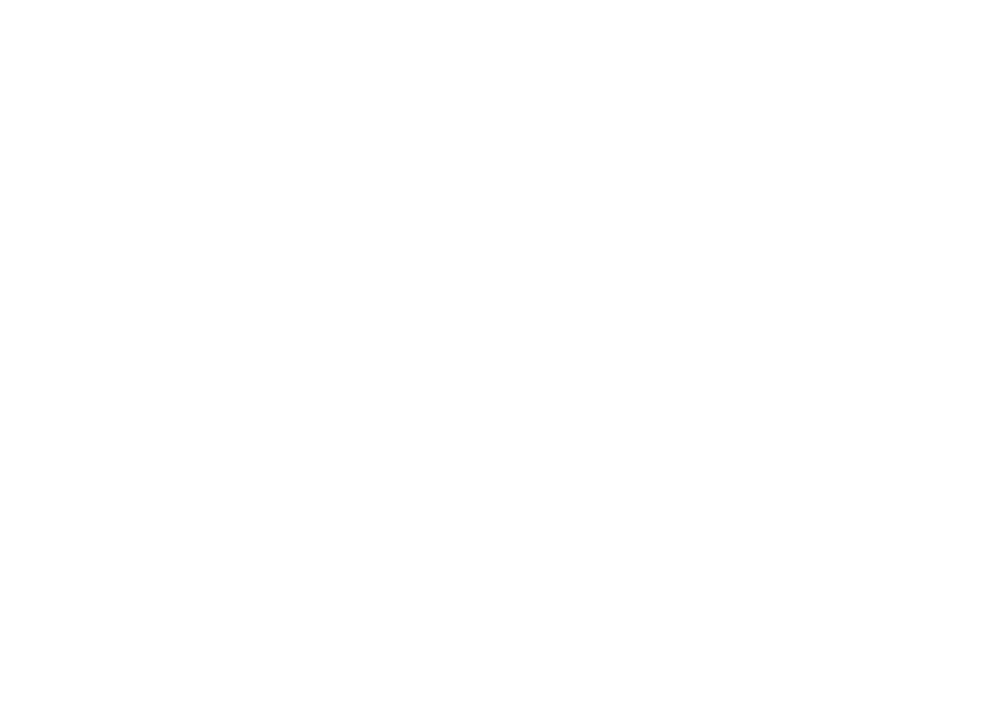
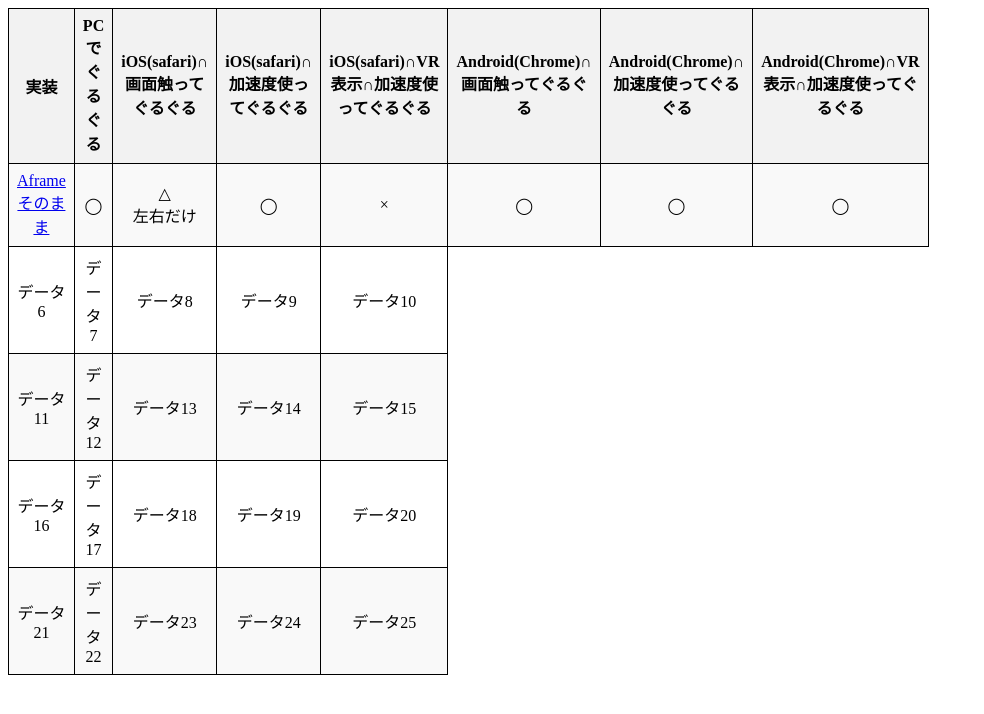
Before and after one commit to Akitamu/misereru_yatu, a plain HTML site: page index.html in a window 1280 px wide. Shown: the whole page, without its empty margins (0-984 px from the left). Drawn offline with Linux system fonts and the light colour scheme.

Commit message:
トップページを作成し表も

```diff
--- a/index.html
+++ b/index.html
@@ -3,11 +3,58 @@
   <head>
     <meta charset="utf-8" />
     <title>360度画像表示</title>
-    <script src="https://aframe.io/releases/1.6.0/aframe.min.js"></script>
+    <link rel="stylesheet" href="style.css" />
   </head>
   <body>
-    <a-scene>
-      <a-sky src="img/R0010006.JPG"></a-sky>
-    </a-scene>
+    <table>
+      <tr>
+        <th>実装</th>
+        <th>PCでぐるぐる</th>
+        <th>iOS(safari)∩画面触ってぐるぐる</th>
+        <th>iOS(safari)∩加速度使ってぐるぐる</th>
+        <th>iOS(safari)∩VR表示∩加速度使ってぐるぐる</th>
+        <th>Android(Chrome)∩画面触ってぐるぐる</th>
+        <th>Android(Chrome)∩加速度使ってぐるぐる</th>
+        <th>Android(Chrome)∩VR表示∩加速度使ってぐるぐる</th>
+      </tr>
+      <tr>
+        <td><a href="./Aframe_simple.html">Aframeそのまま</a></td>
+        <td>◯</td>
+        <td>△<br />左右だけ</td>
+        <td>◯</td>
+        <td>×</td>
+        <td>◯</td>
+        <td>◯</td>
+        <td>◯</td>
+      </tr>
+      <tr>
+        <td>データ6</td>
+        <td>データ7</td>
+        <td>データ8</td>
+        <td>データ9</td>
+        <td>データ10</td>
+      </tr>
+      <tr>
+        <td>データ11</td>
+        <td>データ12</td>
+        <td>データ13</td>
+        <td>データ14</td>
+        <td>データ15</td>
+      </tr>
+      <tr>
+        <td>データ16</td>
+        <td>データ17</td>
+        <td>データ18</td>
+        <td>データ19</td>
+        <td>データ20</td>
+      </tr>
+      <tr>
+        <td>データ21</td>
+        <td>データ22</td>
+        <td>データ23</td>
+        <td>データ24</td>
+        <td>データ25</td>
+      </tr>
+    </table>
   </body>
 </html>
--- /dev/null
+++ b/style.css
@@ -0,0 +1,23 @@
+table {
+  width: 50%;
+  border-collapse: collapse;
+}
+
+th,
+td {
+  border: 1px solid black;
+  padding: 8px;
+  text-align: center;
+}
+
+th {
+  background-color: #f2f2f2;
+}
+
+tr:nth-child(even) {
+  background-color: #f9f9f9;
+}
+
+tr:hover {
+  background-color: #ddd;
+}
```
Also changed, not shown: Aframe_simple.html (added, +13 -0 lines).
